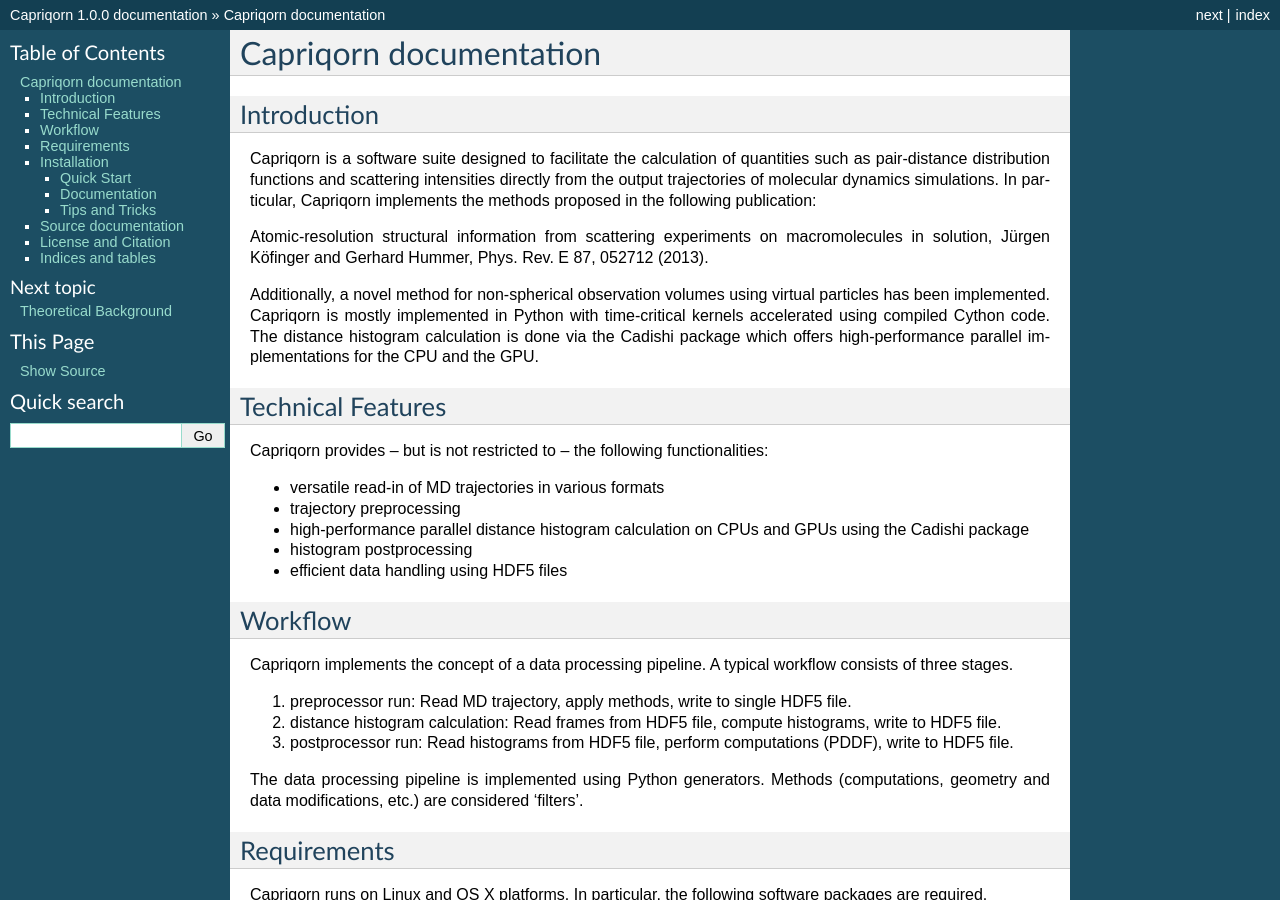
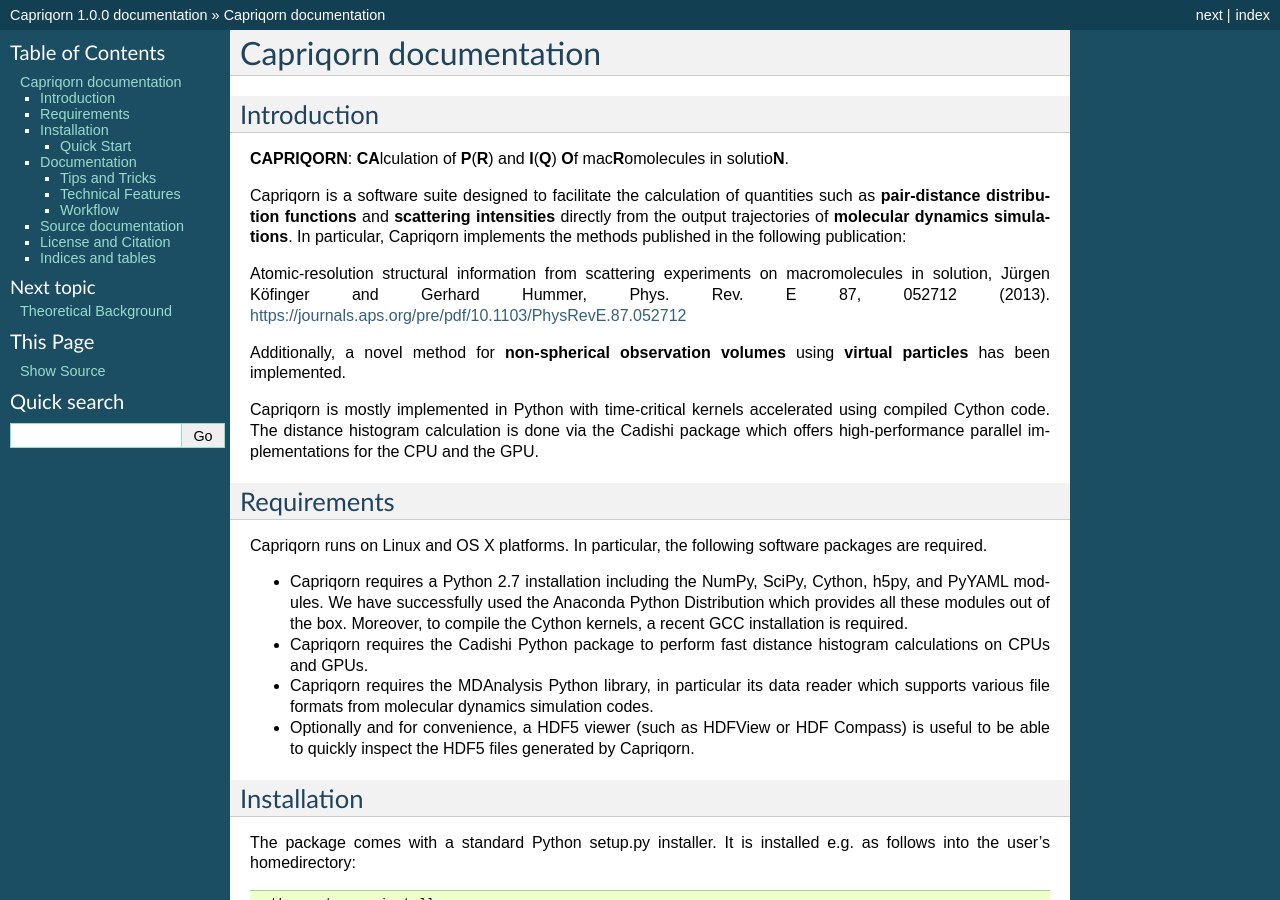
Before and after one commit to bio-phys/capriqorn, a Sphinx documentation site: the page built from doc/index.rst, in a window 1280 px wide and 900 px high. Built offline with Sphinx 7.4.7, drawn with Linux system fonts in a browser that asks for light colours; some of the changed text lies outside the part shown.

Commit message:
sphinx documentation modified

```diff
--- a/doc/index.rst
+++ b/doc/index.rst
@@ -4,50 +4,27 @@
 Introduction
 ------------
 
+**CAPRIQORN**: **CA**\ lculation of **P**\(**R**) and **I**\(**Q**\) **O**\f mac\ **R**\ omolecules in solutio\ **N**.
+
 Capriqorn is a software suite designed to facilitate the calculation of
-quantities such as pair-distance distribution functions and scattering
-intensities directly from the output trajectories of molecular dynamics
-simulations. In particular, Capriqorn implements the methods proposed in the
+quantities such as **pair-distance distribution functions** and **scattering
+intensities** directly from the output trajectories of **molecular dynamics
+simulations**. In particular, Capriqorn implements the methods published in the
 following publication:
 
 Atomic-resolution structural information from scattering experiments on
 macromolecules in solution, Jürgen Köfinger and Gerhard Hummer, Phys. Rev. E 87,
 052712 (2013).
+https://journals.aps.org/pre/pdf/10.1103/PhysRevE.87.052712
 
-Additionally, a novel method for non-spherical observation volumes using virtual
-particles has been implemented. Capriqorn is mostly implemented in Python with
+
+Additionally, a novel method for **non-spherical observation volumes** using **virtual
+particles** has been implemented.
+
+Capriqorn is mostly implemented in Python with
 time-critical kernels accelerated using compiled Cython code. The distance
 histogram calculation is done via the Cadishi package which offers
 high-performance parallel implementations for the CPU and the GPU.
-
-
-Technical Features
-------------------
-
-Capriqorn provides -- but is not restricted to -- the following functionalities:
-
-* versatile read-in of MD trajectories in various formats
-* trajectory preprocessing
-* high-performance parallel distance histogram calculation on CPUs and GPUs using
-  the Cadishi package
-* histogram postprocessing
-* efficient data handling using HDF5 files
-
-
-Workflow
---------
-
-Capriqorn implements the concept of a data processing pipeline. A typical workflow
-consists of three stages.
-
-1. preprocessor run: Read MD trajectory, apply methods, write to single HDF5 file.
-2. distance histogram calculation: Read frames from HDF5 file, compute histograms,
-   write to HDF5 file.
-3. postprocessor run: Read histograms from HDF5 file, perform computations (PDDF),
-   write to HDF5 file.
-
-The data processing pipeline is implemented using Python generators.  Methods
-(computations, geometry and data modifications, etc.) are considered 'filters'.
 
 
 Requirements
@@ -99,7 +76,7 @@
 
 
 Documentation
-~~~~~~~~~~~~~
+-------------
 
 .. toctree::
    :maxdepth: 2
@@ -116,6 +93,35 @@
   :maxdepth: 2
 
   tips.rst
+
+Technical Features
+~~~~~~~~~~~~~~~~~~
+
+Capriqorn provides -- but is not restricted to -- the following functionalities:
+
+* versatile read-in of MD trajectories in various formats
+* trajectory preprocessing
+* high-performance parallel distance histogram calculation on CPUs and GPUs using
+  the Cadishi package
+* histogram postprocessing
+* efficient data handling using HDF5 files
+
+
+Workflow
+~~~~~~~~
+
+Capriqorn implements the concept of a data processing pipeline. A typical workflow
+consists of three stages.
+
+1. preprocessor run: Read MD trajectory, apply methods, write to single HDF5 file.
+2. distance histogram calculation: Read frames from HDF5 file, compute histograms,
+   write to HDF5 file.
+3. postprocessor run: Read histograms from HDF5 file, perform computations (PDDF),
+   write to HDF5 file.
+
+The data processing pipeline is implemented using Python generators.  Methods
+(computations, geometry and data modifications, etc.) are considered 'filters'.
+
 
 Source documentation
 --------------------
@@ -169,7 +175,7 @@
 
 *  Atomic-resolution structural information from scattering experiments on
    macromolecules in solution, Jürgen Köfinger and Gerhard Hummer, Phys. Rev. E 87,
-   052712 (2013).
+   052712 (2013). https://journals.aps.org/pre/pdf/10.1103/PhysRevE.87.052712
 
 .. TODO: Add code paper reference(s) once it is on the arxiv and/or published!
 
--- a/doc/manual.rst
+++ b/doc/manual.rst
@@ -8,11 +8,11 @@
 
 **Pure solvent simulations**
 
-In experiments, the **difference intensity** between the macromlecule in solution and pure solvent is determined. We therefor also have to simulate pure solvent. In our method, we only need the **particle densities** and **partial radial distribution functions** calculated from these pure solvent simulations. This in contrast to other methods, where the same observation volume as it is use for the macromolcule in soltuion, has to be cut out from the solvent trajectory.
+In experiments, the **difference intensity** between the macromlecule in solution and pure solvent is determined. We therefor also have to simulate pure solvent. In our method, we only need the **particle densities** and **partial radial distribution functions** calculated from these pure solvent simulations. This procedure is different to other methods, where the same observation volume as it is used for the macromolcule in solution, has to be cut out from the solvent trajectory.
 
 **Self-consistent solvent matching**
 
-Small differences in the solvent densities and structure in at the border of the observation volume can lead to artifacts in the small angle regime. To avoid such artifact, we match solvent properties of the system containing the macromolecule and pure solvent in a layer at the boundary of the observation volume by properly scaling particle densities and partial radial distribution functions.
+Small differences in the solvent densities and structure at the close to the surface of the observation volume can lead to artifacts in the small-angle regime. To avoid such artifacts, we match solvent properties of the system containing the macromolecule and pure solvent in a layer at the boundary of the observation volume by properly scaling particle densities and partial radial distribution functions.
 
 Method Details
 ==============
@@ -23,7 +23,14 @@
 
 **Macromelcule in solution**
 
-We we can choose various **geometries (observation volumes)** to cut the macromolecule and sufficient solvent out of the simulation box. Each of the listed geometries has its own merrits. A sphere is the most efficient for globular macromolecules. For all other geometries, we have to use **virtual particles** ("ideal gas" particles) to account for the geometry of the observation volume.
+We we can choose various **geometries (observation volumes)** to cut the macromolecule and sufficient solvent out of the simulation box.
+
+Choosing the **geometry** we want to
+
+* increase the signal-to-noise ratio and increase performance by minimizing the amount of bulk solvent while
+* including sufficient bulk solvent to avoid finite size effects and to facilitate solvent matching.
+
+Each of the geometries listed below has its own merrits. A sphere is the most efficient geometry for globular macromolecules. For all other geometries, we have to use **virtual particles** ("ideal gas" particles) to account for the geometry of the observation volume which comes with additional computational costs.
 
 Overview of **observation volume geometries**:
 
@@ -43,7 +50,7 @@
 
 We provide example input and output files at
 http://ftp.biophys.mpg.de/tbhummer/Capriqorn.
-We suggest to use it to get started. You can pick the parameter files for the geometry of your choice and adapt them accordingly.
+We suggest to use it to get started. You can pick the parameter files for the geometry of your choice and adapt them accordingly to your problem at hand.
 
 #. **Prerequisites**
 
@@ -56,9 +63,8 @@
         **!!!YOU HAVE TO EDIT THIS FILE BY HAND AND MAKE CORRECTIONS!!!**
 
 #. **Pure solvent**
-    * We suggest to use orthorombic (cubic) boxes of similar size as the simulation of the macromolecule in solution.
-    * The composition of the pure solvent should be the same as in the simulation of the macromolecule.
-
+    * We suggest to use orthorombic (cubic) boxes of similar size (or larger) as the simulation box used for the macromolecule in solution.
+    * The force field and composition of the pure solvent should be the same as in the simulation of the macromolecule.
 
 #. **Macromelcule in solution**
 
@@ -66,17 +72,17 @@
 
         The macromolecule has to be centered in the box, ideally maximizing the solvent thickness around the macromolecule, i.e., maximizing the minimum distance of atoms of the macromolecule to the box borders:
 
-        * Sphere:   Center macromolecule
-        * Cuboid:   Center macromolecule and align principal axis with VMD (tcl script :download:`orient.tcl <./scripts/orient.tcl>`)
-        * Ellipsoid: Center macromolecule and align principal axis with VMD (tcl script :download:`orient.tcl <./scripts/orient.tcl>`)
+        * Sphere:   Center macromolecule at origin.
+        * Cuboid:   Center macromolecule at origin nd align principal axis with VMD (tcl script :download:`orient.tcl <./scripts/orient.tcl>`)
+        * Ellipsoid: Center macromolecule at origin and align principal axis with VMD (tcl script :download:`orient.tcl <./scripts/orient.tcl>`)
         * Reference: RMSD alignment of the macromolecule with chosen reference structure.
-        * MultiReference: When using the same trajectories as input and reference, nothing has to be done.
+        * MultiReference: When using the same trajectories as input and reference, no alignment is necessary.
 
         Trajectories can be prepared with VMD (wrapping of the box: http://www.ks.uiuc.edu/Research/vmd/plugins/pbctools/ ) or if you use Gromacs using
-        *trjconv* (*gmx trjconv* in newer versions).
+        *trjconv* (*gmx trjconv* in newer versions Gromacs).
 
-    * Preprocessing: capriq preproc -f histograms.yaml
-        * Run the preprocessor for each trajectory separately.
+    * Preprocessing: capriq preproc -f preprocessor.yaml
+        * Run the preprocessor for each trajectory separately. As a note, splitting up a trajectory in multiple files facilitates trivial parallelizaiton of the preprocessor.
 
     * Histogram calculation: capriq histo -f histograms.yaml
         * Multiple trajectory h5-files (preprocessor output) can be read in.
@@ -84,7 +90,7 @@
     * Postprocessing: capriq postproc -f postprocessor.yaml
 
         * Multiple histogram h5-files can be read in at once for postprocessing
-        * The output is stored in and hdf5 file, which can be unpacked using "capriq unpack" such that the output files are available in ASCII format.
+        * The output is stored in an hdf5 file, which can be unpacked using "capriq unpack" such that the output files are available in ASCII format.
 
 #. **Analysis**
     * Reading in hdf5 files with python (template is coming soon!)
```
Also changed, not shown: other parts of doc/manual.rst (+1 -0 lines).
